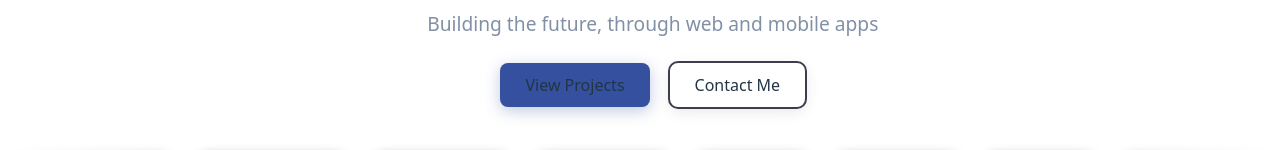
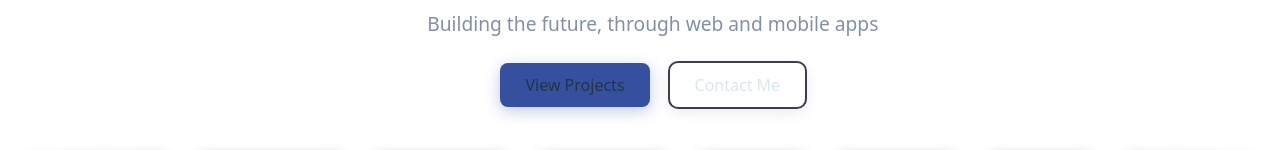
Before and after one commit to ghilou05/portfolio-website, a React (Vite) app: page / in a window 1280 px wide. Shown: the part 241-391 px from the top of the page. Built offline with nearby package versions, Linux system fonts and the light colour scheme.

Commit message:
idk what this is

```diff
--- a/src/components/ProjectCards.tsx
+++ b/src/components/ProjectCards.tsx
@@ -4,6 +4,7 @@ import { FontAwesomeIcon } from "@fortawesome/react-fontawesome"
 import { faLayerGroup, faExternalLinkAlt } from "@fortawesome/free-solid-svg-icons"
 import { faGithub } from "@fortawesome/free-brands-svg-icons"
 import { Pagination } from "swiper/modules";
+import { EffectCards } from 'swiper/modules';
 import "swiper/swiper-bundle.css";
 
 
@@ -131,11 +132,9 @@ const ProjectCards: React.FC = () => {
       {/* MOBILE — Swiper */}
       <Swiper
         className="featured_projects__cards featured_projects__cards--mobile"
-        modules={[Pagination]}
-        pagination={{ clickable: true }}
-        spaceBetween={50}
-        slidesPerView={1}
-        loop
+        effect={'cards'}
+        grabCursor={true}
+        modules={[EffectCards]}
       >
         {projects.map((project) => (
           <SwiperSlide key={project.id}>
--- a/src/components/intro_banner.tsx
+++ b/src/components/intro_banner.tsx
@@ -14,7 +14,7 @@ const intro_banner: React.FC = () => {
                 </div>
                 <div className="intro-banner__text-wrapper__buttons">
                     <div className="intro-banner__text-wrapper__buttons__button1">View Projects</div>
-                    <div className="intro-banner__text-wrapper__buttons__button2">Contact Me</div>
+                    <a className="intro-banner__text-wrapper__buttons__button2" href="#contact">Contact Me</a>
                 </div>
             </div>
             <TechIcons />
--- a/src/scss/intro_banner.scss
+++ b/src/scss/intro_banner.scss
@@ -48,6 +48,7 @@
                 border-radius: 8px;
                 box-shadow: 0 4px 15px rgba(53, 80, 159, 0.3);
                 transition: transform 0.2s ease, box-shadow 0.2s ease;
+                font-weight: 400;
                 cursor: pointer;
 
                 &:hover {
@@ -64,10 +65,13 @@
                 box-shadow: 0 4px 15px rgba(0, 0, 0, 0.1);
                 transition: all 0.2s ease;
                 cursor: pointer;
+                font-weight: 400;
+                color: #dae8ed;
 
                 &:hover {
                     background: rgba(61, 61, 80, 0.1);
                     transform: translateY(-2px);
+                    color: #dae8ed;
                 }
             }
         }
```
